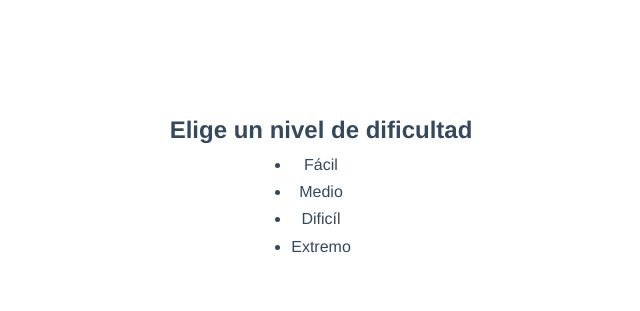
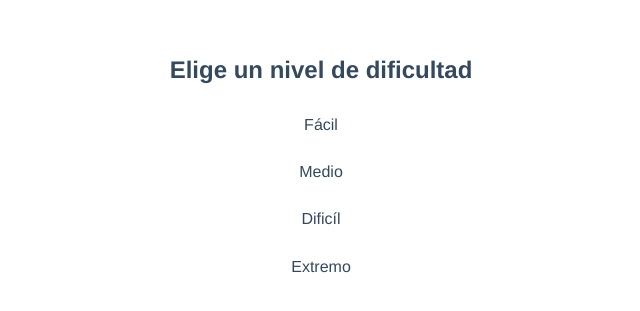
Before and after one commit to pilarrus/sudokers-front, a Vue app: page /#/levels in a window 1280 px wide. Shown: the part 215-526 px from the top of the page, without its empty margins (319-959 px from the left). Built offline with nearby package versions, Linux system fonts and the light colour scheme.

Commit message:
[Levels] Modified style

```diff
--- a/src/sass/base/_reset.scss
+++ b/src/sass/base/_reset.scss
@@ -26,3 +26,7 @@ input:-webkit-autofill:focus,
 input:-webkit-autofill:active  {
   -webkit-box-shadow: 0 0 0 30px white inset !important;
 }
+
+li {
+  list-style: none;
+}
--- a/src/sass/pages/_levels.scss
+++ b/src/sass/pages/_levels.scss
@@ -1,3 +1,15 @@
 .levels {
   @include genericDisplay($max-size,$max-size);
+  & > * {
+    padding-bottom: $margin-bottom-size;
+  }
+
+  ul {
+    width: 75%;
+    max-width: 200px;
+
+    & > * {
+      padding-bottom: $margin-bottom-size;
+    }
+  }
 }
```
